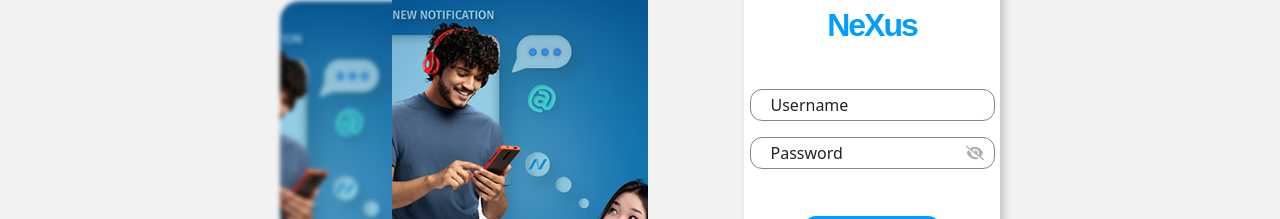
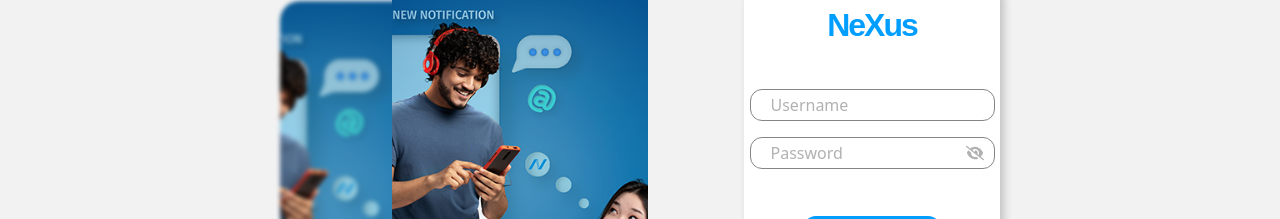
Before and after one commit to LymarPaller/nexus, a React (Vite) app: page /login in a window 1280 px wide. Shown: the part 215-434 px from the top of the page. Built offline with nearby package versions, Linux system fonts and the light colour scheme.

Commit message:
change: placeholder text fweight and reduce visibility

```diff
--- a/src/styles/LoginPage.scss
+++ b/src/styles/LoginPage.scss
@@ -152,8 +152,8 @@
 }
 
 input::placeholder {
-  color: $black;
-  font-weight: 500;
+  color: $grey-600;
+  font-weight: 400;
   padding: 10px;
 }
 
@@ -182,8 +182,8 @@ input::placeholder {
 }
 
 input::placeholder {
-  color: $black;
-  font-weight: 500;
+  color: $grey-600;
+  font-weight: 400;
 }
 
 .create-new-account {
--- a/src/styles/NewsFeed.scss
+++ b/src/styles/NewsFeed.scss
@@ -53,7 +53,7 @@
         }
 
         .input-feed::placeholder{
-            color: $grey-700;
+            color: $grey-600;
         }
     }
 
--- a/src/styles/main.scss
+++ b/src/styles/main.scss
@@ -235,7 +235,7 @@ ul {
 
 ::placeholder {
   font-family: inherit;
-  color: $grey-400;
+  color: $grey-600;
 }
 
 .form-alert {
```
